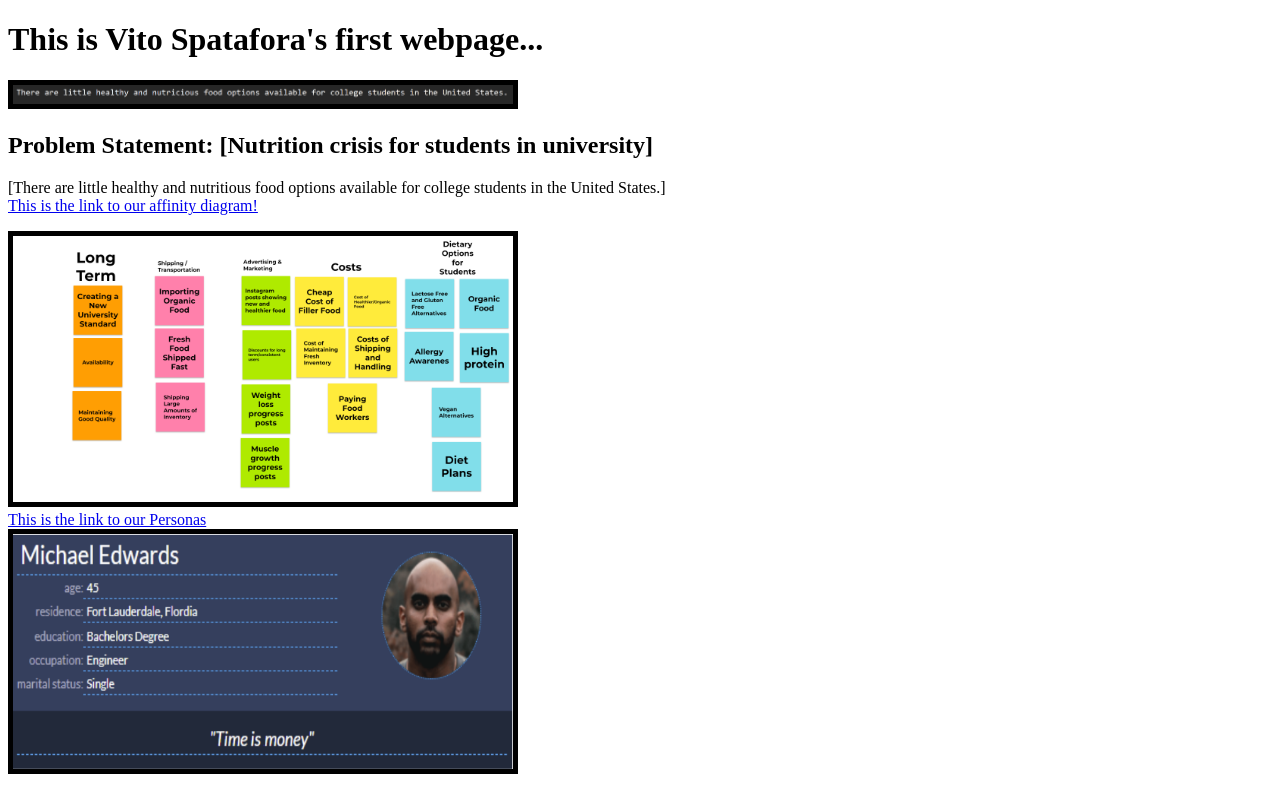
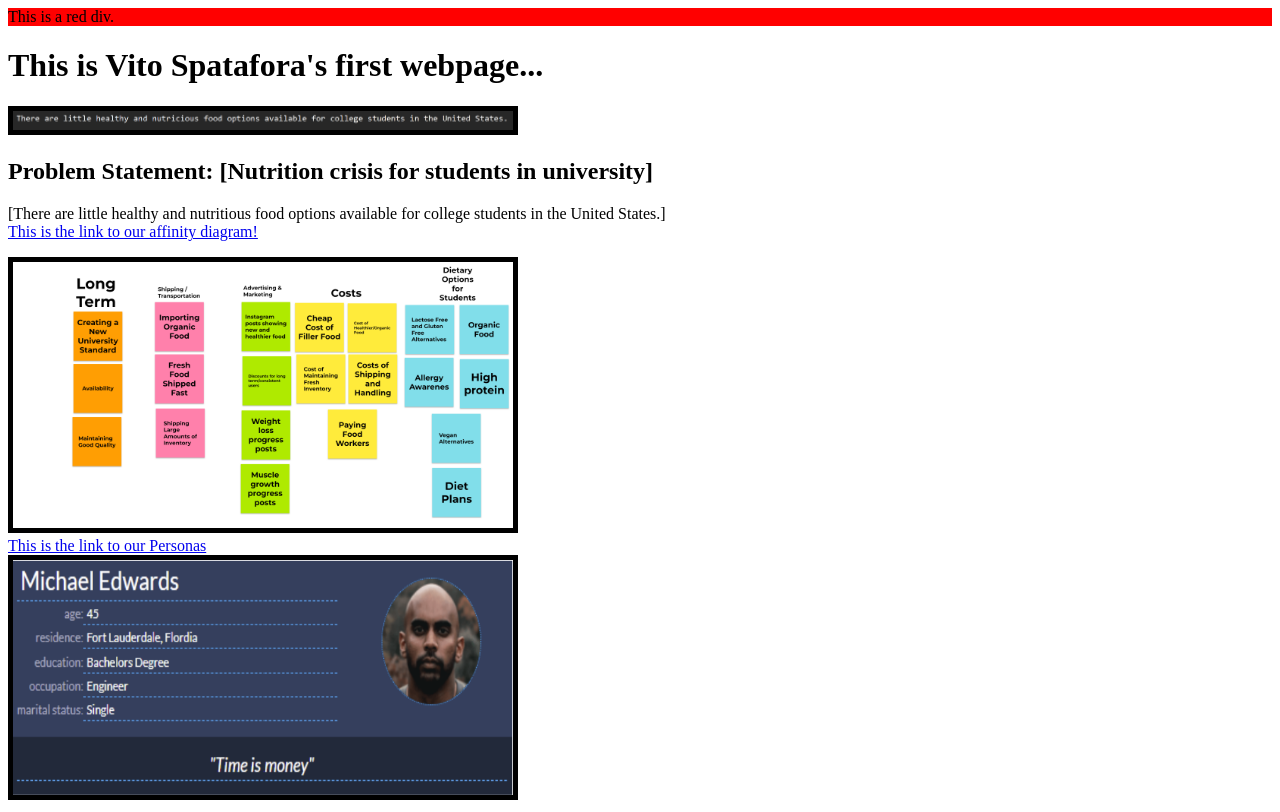
Before and after one commit to VitoSpatafora/VitoSpatafora.github.io, a plain HTML site: page index.html in a window 1280 px wide. Drawn offline with Linux system fonts and the light colour scheme.

Commit message:
Update index.html

```diff
--- a/index.html
+++ b/index.html
@@ -5,6 +5,7 @@
     <link rel="stylesheet" type="text/css" href="styles.css">
   </head>
   <body>
+    <div class="my-element">This is a red div.</div>
     <h1>This is Vito Spatafora's first webpage...</h1>
     <section class="assign">
       <!-- Add a class to the image tag for styling -->
```
